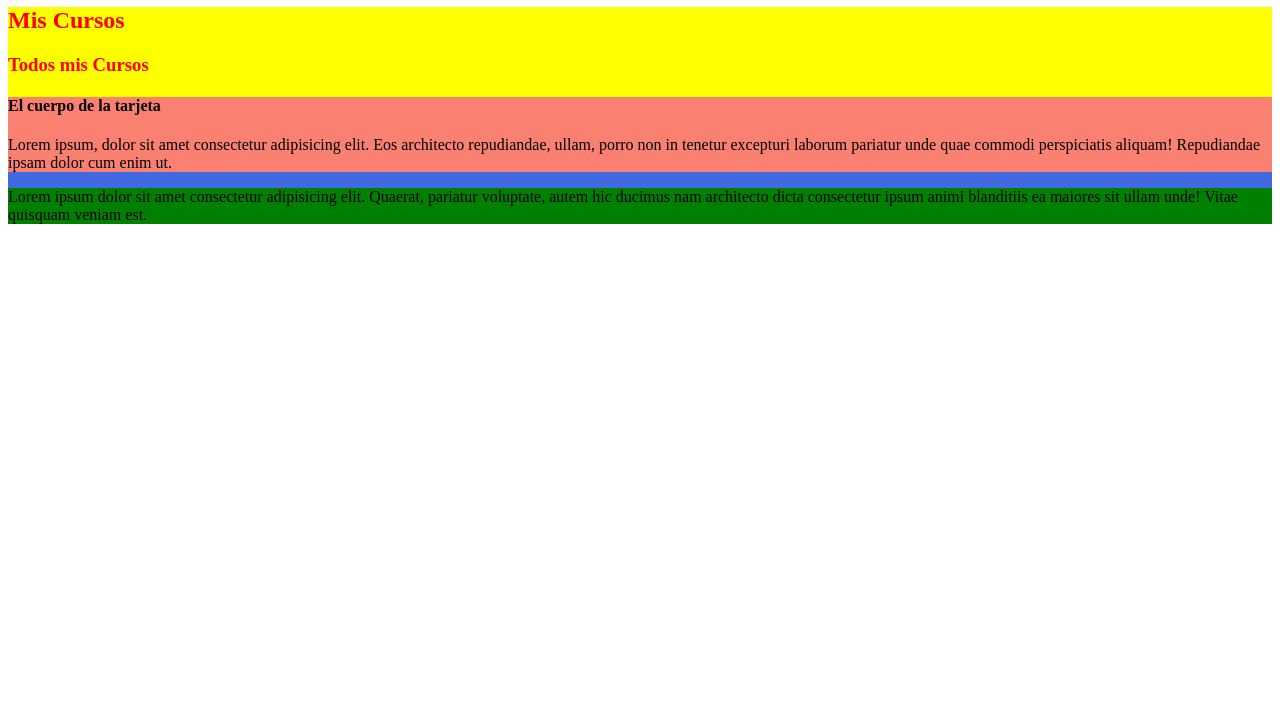
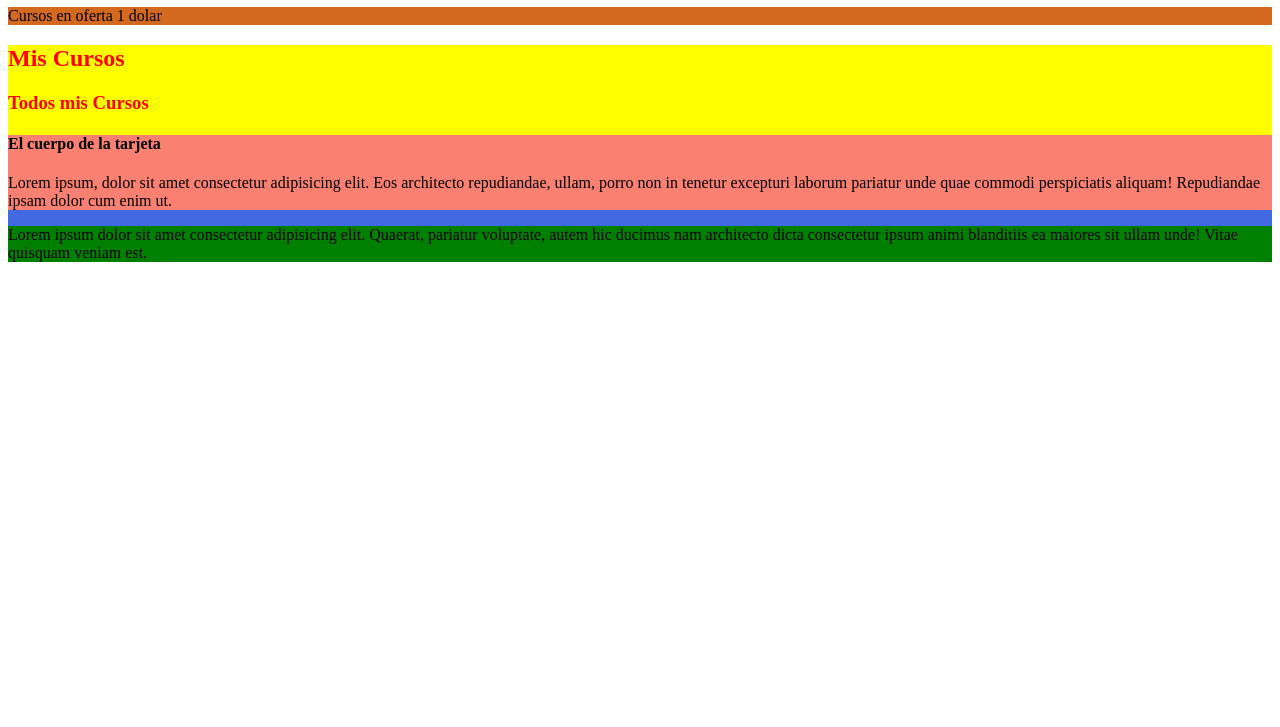
Before and after one commit to Sthefany1421/codigo-virtual-4, a plain HTML site: page SEMANA1/dia5/selectores-03.html in a window 1280 px wide. Shown: the part 73-800 px from the top of the page. Drawn offline with Linux system fonts and the light colour scheme.

Commit message:
añadiendo comentarios a selectores

```diff
--- a/SEMANA1/dia5/CSS/selectores-03.css
+++ b/SEMANA1/dia5/CSS/selectores-03.css
@@ -14,9 +14,20 @@ h3 {
     color: red;
 }
 
+
+/*Seleccionamos hijos sin importar el nivel*/
+
+.anuncios .textoAnuncio {
+    background: chocolate;
+}
+
 .tarjeta {
     background: royalblue;
+    color: white;
 }
+
+
+/*Seleccionamos hijos especificos y en orden*/
 
 .tarjeta>.cuerpo-tarjeta {
     background: salmon;
--- a/SEMANA1/dia5/selectores-03.html
+++ b/SEMANA1/dia5/selectores-03.html
@@ -14,9 +14,18 @@
     </header>
 
     <main>
+        <section class="anuncios">
+
+            <div>
+                <p class="textoAnuncio">Cursos en oferta 1 dolar</p>
+            </div>
+
+        </section>
+
         <section>
             <h2>Mis Cursos</h2>
             <h3>Todos mis Cursos</h3>
+
             <div class="tarjeta">
                 <div class="cuerpo-tarjeta">
                     <h4>El cuerpo de la tarjeta</h4>
```
